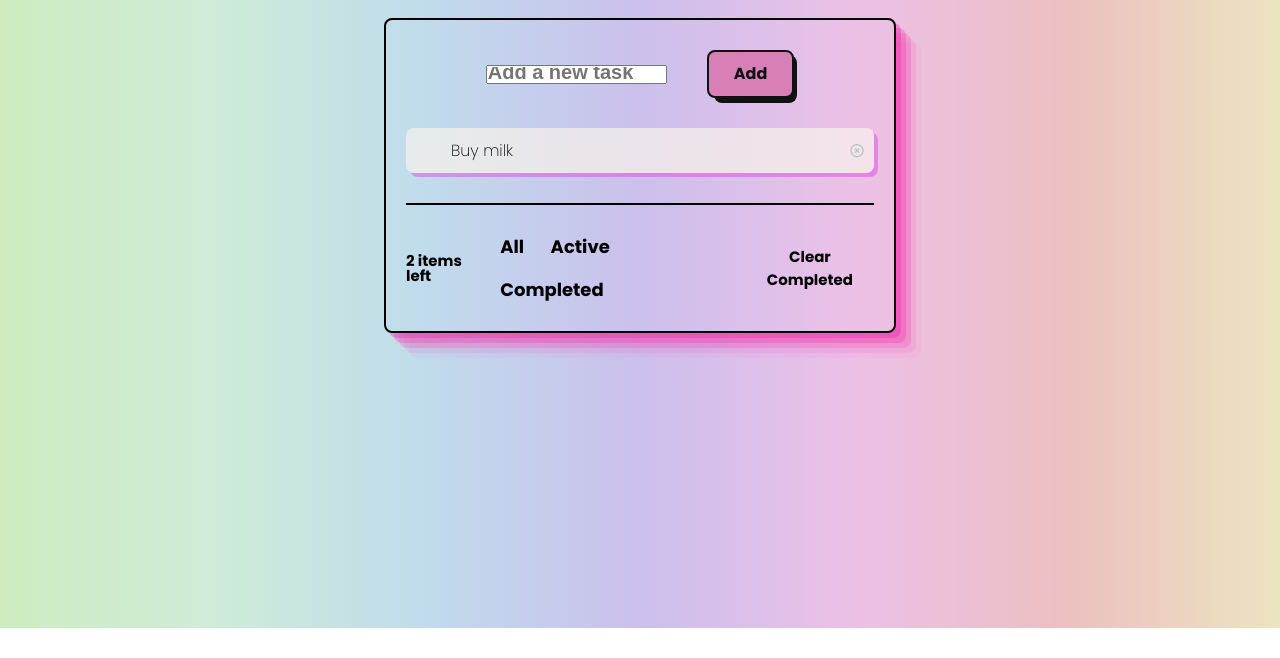
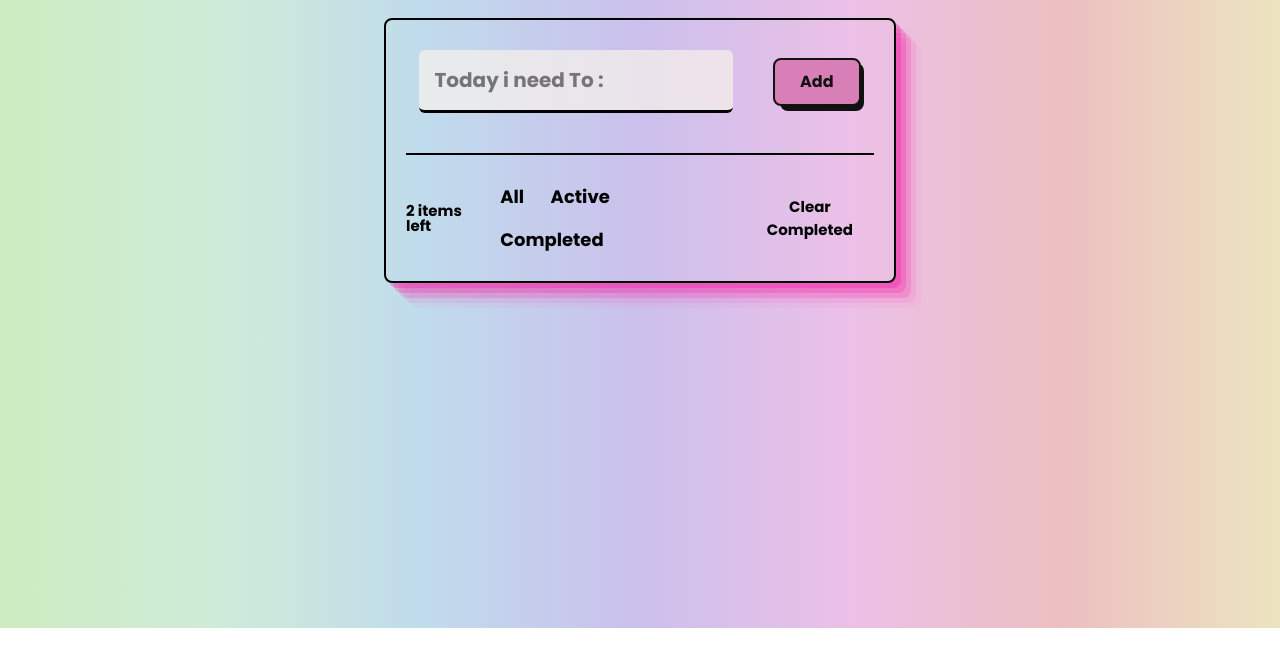
Before and after one commit to ALICIALVO/to-do-list-app-alicia-yossef, a website built with Vite: page index.html in a window 1280 px wide. Shown: the part 172-830 px from the top of the page. Built offline with nearby package versions, Linux system fonts and the light colour scheme; files whose address does not match are found by name.

Commit message:
changed class task-input to id, added type=button to btn tag

```diff
--- a/index.html
+++ b/index.html
@@ -11,15 +11,15 @@
     <h1 class="main-title"><span>Rainbow</span>To-Do-List</h1>
     <div class = "container">
       <form class="todo-form">
-        <input type="text" placeholder="Add a new task" class="task-input">
-        <button class="add-task" >Add</button>
+        <input type="text" id="task-input" placeholder="Today i need To :">
+        <button class="add-task" type="button">Add</button>
       </form>
       <ul class="todo-list">
-        <li class="todo-task">
+        <!-- <li class="todo-task">
           <input type="checkbox" class="task-checkbox">
           <label for="task" class="task-label">Buy milk</label>
-          <button class="task-remove"><i class="fa-regular fa-circle-xmark fa-rotate-270" style="color: #b4c5bf;"></i></button>
-        </li>
+          <button class="task-remove"><i class="fa-regular fa-trash-can" style="color: #71385c;"></i></button>
+        </li> -->
       </ul>
       <footer class="todo-footer">
         <span class="tasks-left">2 items left</span>
```
